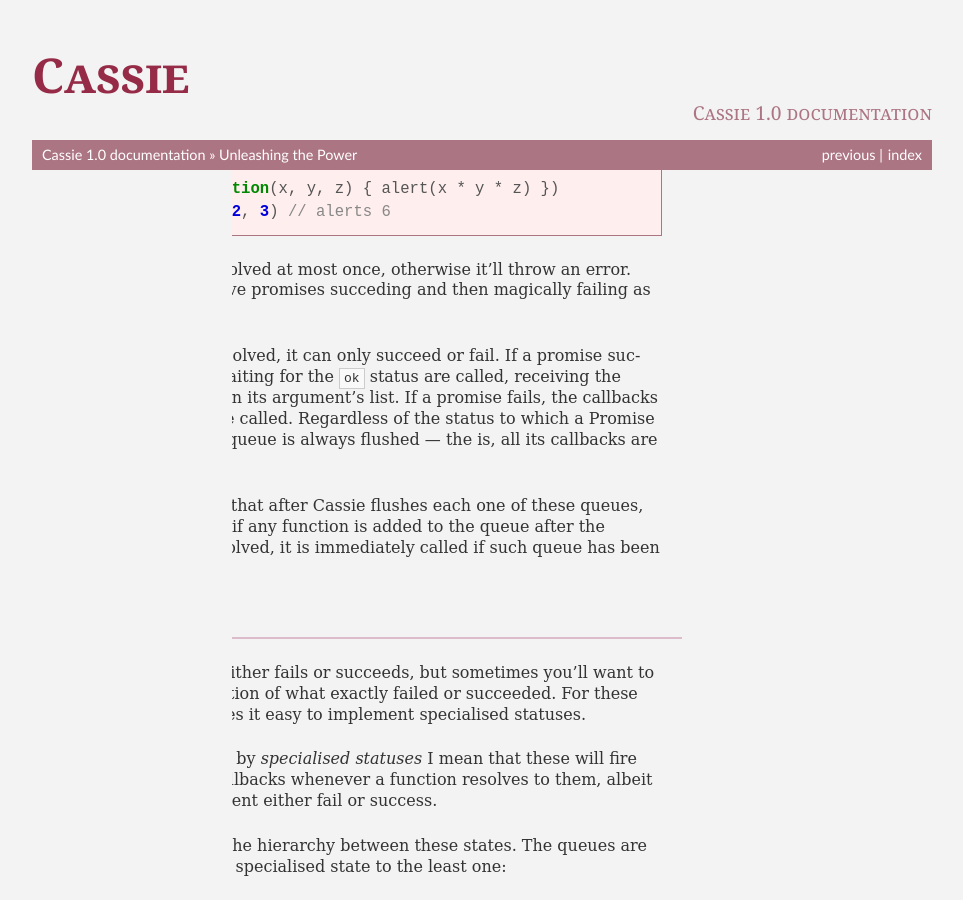
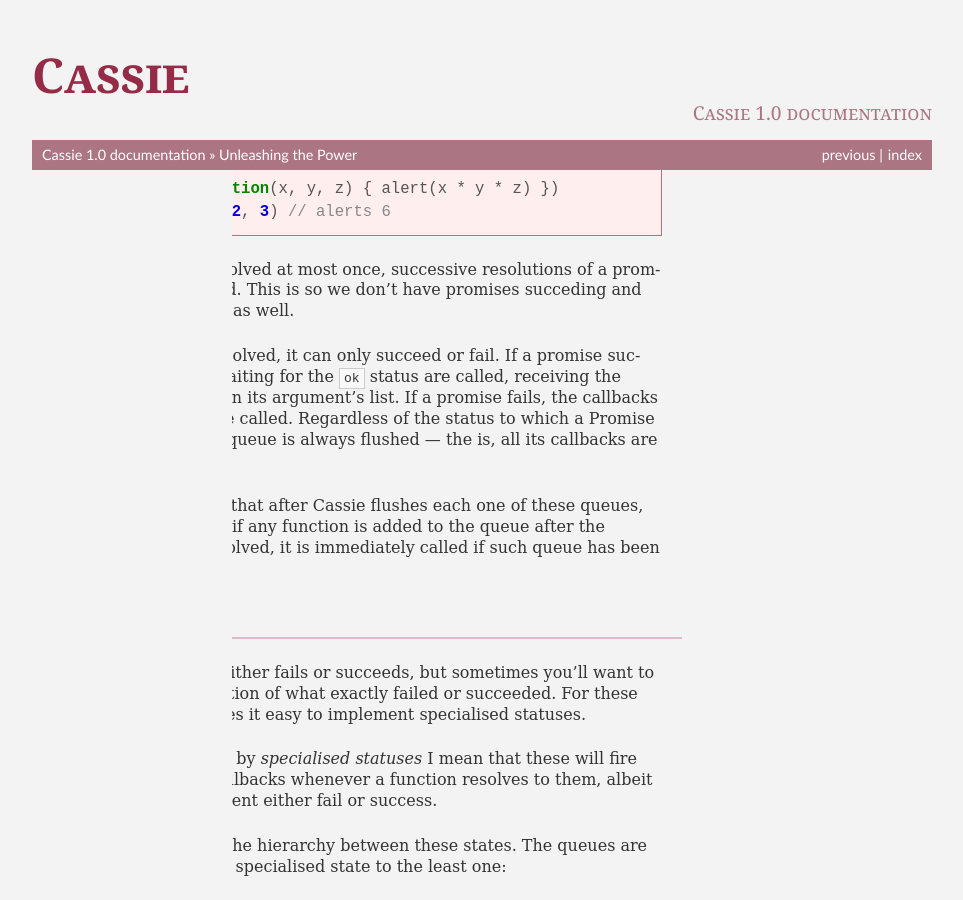
Before and after one commit to sorellabs/cassie, a Sphinx documentation site: the page built from docs/source/advanced.rst, in a window 1280 px wide and 900 px high, scrolled down 3181 px. Shown: the whole window, without its empty margins (158-1121 px from the left). Built offline with Sphinx 7.4.7, drawn with Linux system fonts in a browser that asks for light colours.

Commit message:
docs: fixes paragraphs about successive resolutions of a Promise.

```diff
--- a/docs/source/advanced.rst
+++ b/docs/source/advanced.rst
@@ -154,9 +154,9 @@
            .bind(1, 2, 3) // alerts 6
 
 
-A promise may be resolved at most once, otherwise it'll throw an
-error. This is so we don't have promises succeding and then magically
-failing as well.
+A promise may be resolved at most once, successive resolutions of a
+promise will be just ignored. This is so we don't have promises
+succeding and then magically failing as well.
 
 When a promise is resolved, it can only succeed or fail. If a promise
 succeeds, all callbacks waiting for the ``ok`` status are called,
```
